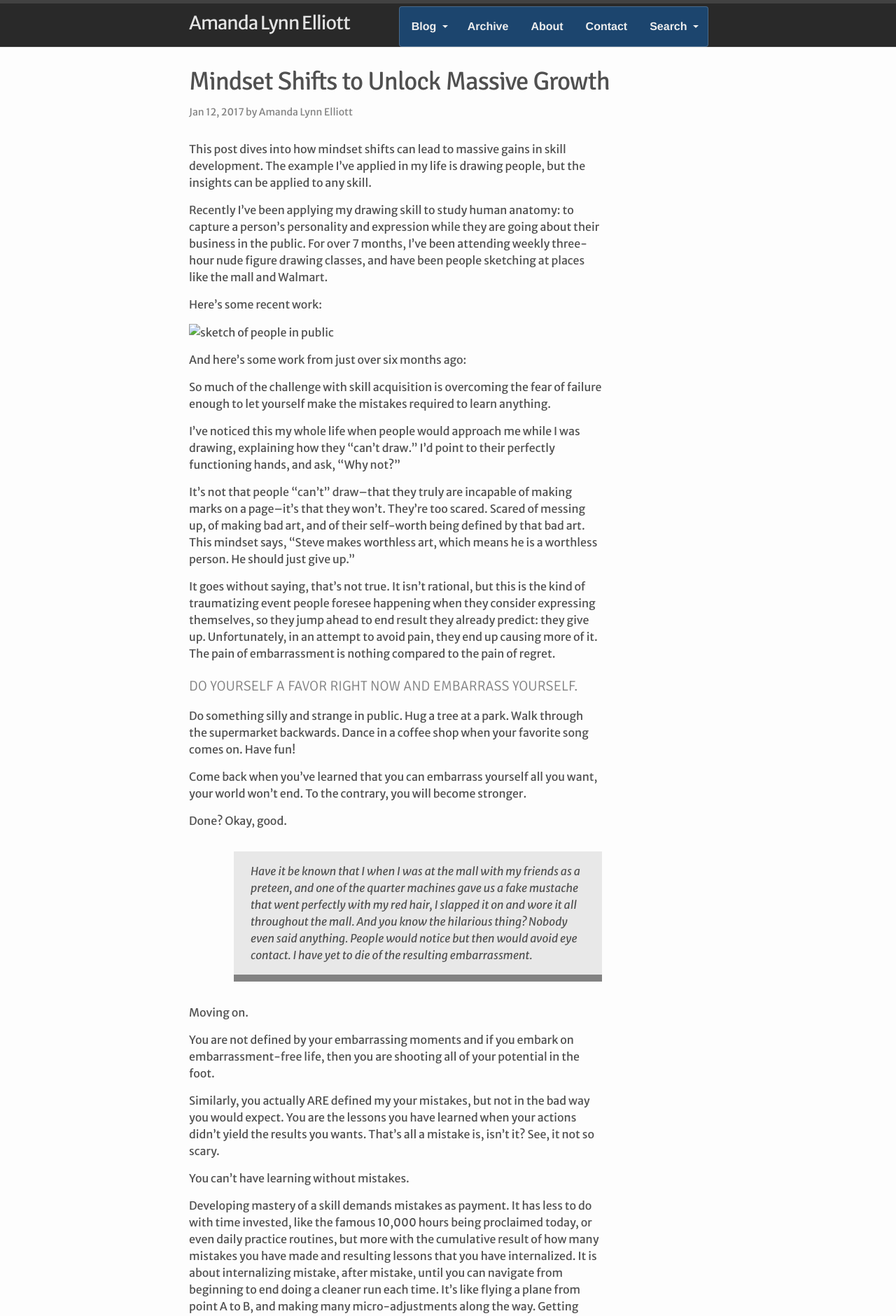
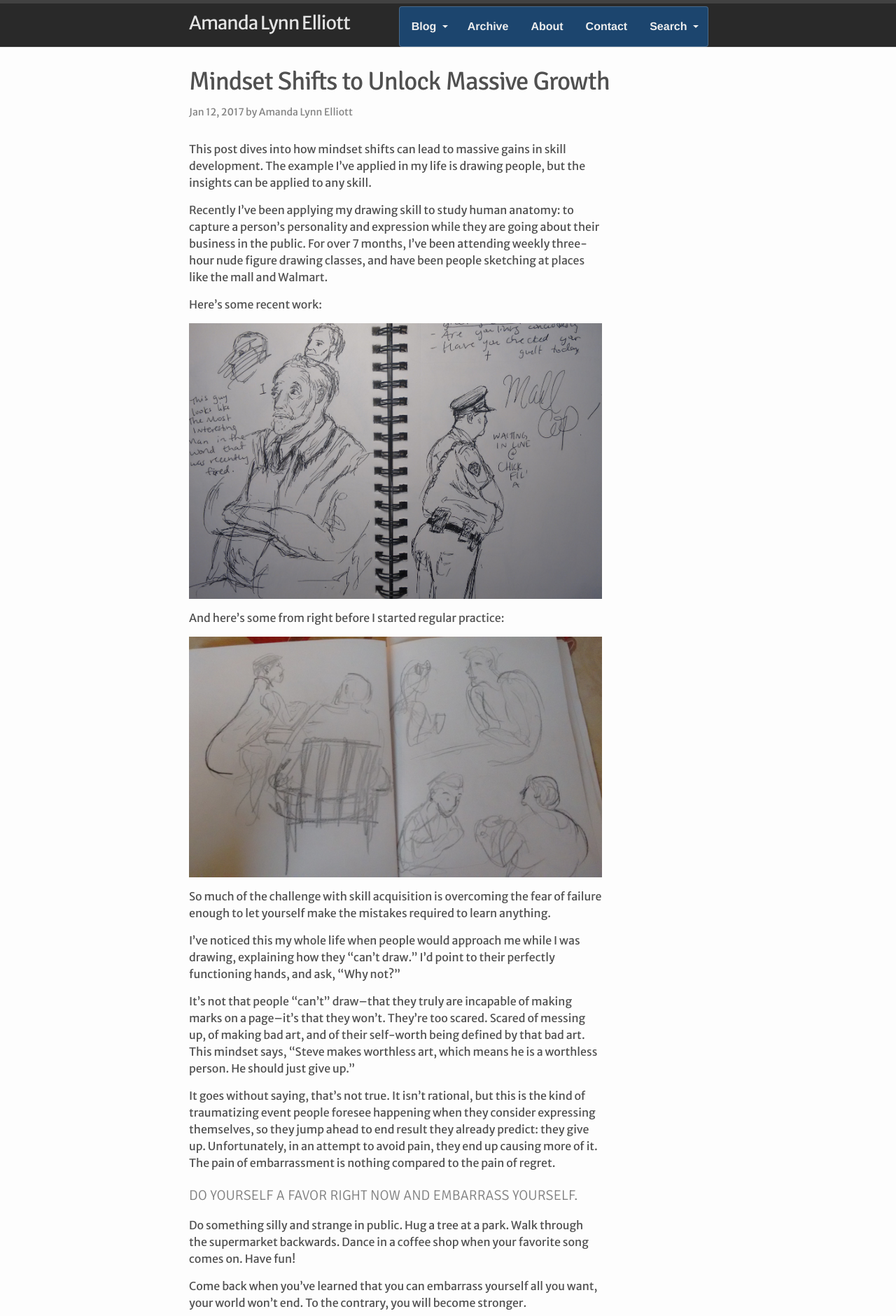
Before and after one commit to amandalynnelliott/amandalynnelliott.github.io-dev, a Jekyll site: the page built from _posts/2017-01-12-mindset-shifts-massive-growth.md, in a window 1280 px wide. Shown: the top 1881 px of the page at 70% size. Built offline with Jekyll 4.4.1, drawn with Linux system fonts in a browser that asks for light colours; some of the changed text lies outside the part shown.

Commit message:
Post update with images

```diff
--- a/_layouts/post.html
+++ b/_layouts/post.html
@@ -12,7 +12,9 @@ layout: default
     {% if site.disqus.shortname %}
 		{% include disqus_comments.html %}
     {% endif %}
-    <p style="text-align: center; color: red"><strong>RABBIT (THIS IS AN INLINE STYLE)</strong></p>
+    <div class="post-easter-egg">
+		<p style="color: red"><strong>RABBIT</strong></p>
+	</div>
 </article>
 
 <div class="related-posts">
--- a/_posts/2017-01-12-mindset-shifts-massive-growth.md
+++ b/_posts/2017-01-12-mindset-shifts-massive-growth.md
@@ -14,12 +14,11 @@ Recently I've been applying my drawing skill to study human anatomy: to capture
 
 Here's some recent work:
 
-<!-- <img src="{{ site.url }}/assets/img/2017/01/pplsketch3.jpg"> -->
-![sketch of people in public]({{ site.url }}/pplsketch.jpg)
+![sketch of people in public]({{ site.baseurl }}/assets/img/2017/01/pplsketch3.jpg)
 
-And here's some work from just over six months ago:
+And here's some from right before I started regular practice:
 
-<!-- <img src="../assets/img/2017/01/.jpg"> -->
+![sketch of people in public]({{ site.baseurl }}/assets/img/2017/01/pplsketch-before.jpg)
 
 
 So much of the challenge with skill acquisition is overcoming the fear of failure enough to let yourself make the mistakes required to learn anything.  <!--more-->
@@ -103,11 +102,12 @@ For the sake of saving time and preventing unnecessary suffering, it's important
 One of the reasons I love drawing so much is that it so concretely shows me my state of mind in the given moment; it's an instant feedback loop on my mood. When I feel good, am confident, interested in what I am drawing and in the flow, making good drawings is effortless. The second a negative thought slips in, a fear, a doubt, my hand will slip. What used to be a woman's gorgeous face now has a Hitler stash. Whoops, how did that get there? Usually I can redirect my thoughts and get back into the flow. If not, the act of creating feels less like fun, and more like a sacrifice, and the entire thing derails.
 
 Here's a list of mindset shifts I've applied that have virtually eliminated that kind of negative downward spiral and have kept me in consistent and longer flow states:
-- Seeing mistakes as learning instead of something to feel embarrassed or ashamed about.
-- Developing a strong sense of self-worth that isn't dependent on the quality of my work that day.
-- Emphasizing quantity over quality so I can output more mistakes and learn from them faster.
-- Having an intention, a specific thing to learn, for each piece. Focusing less on how it looks and more on what I learned while making it.
-
+<ul>
+<li>Seeing mistakes as learning instead of something to feel embarrassed or ashamed about.</li>
+<li>Developing a strong sense of self-worth that isn't dependent on the quality of my work that day.</li>
+<li>Emphasizing quantity over quality so I can output more mistakes and learn from them faster.</li>
+<li>Having an intention, a specific thing to learn, for each piece. Focusing less on how it looks and more on what I learned while making it.</li>
+</ul>
 
 
 ### Using pen, or "Diving in ink-first"
@@ -118,7 +118,7 @@ Drawing in pen gives permanence to the mistakes I make, meaning that they will a
 
 It's not always pretty, but that's the point.
 
-<!--<img src="../assets/img/2017/01/pplsketch.jpg">-->
+![sketch of people in public]({{ site.baseurl }}/assets/img/2017/01/pplsketch.jpg)
 
 Making a successful drawing in pen requires trust. It only happens when I trust myself to be okay with any mistakes that come up, only when I trust myself to accomplish the goal of the sketch.
 
--- a/assets/css/main.scss
+++ b/assets/css/main.scss
@@ -134,6 +134,12 @@ li {
 }
 
 
+.post-easter-egg {
+	max-width: calc(650px - (30px *2));
+	text-align:center;
+}
+
+
 // --- Header and navigation
 
 .site-header {
```
Also changed, not shown: other parts of _posts/2017-01-12-mindset-shifts-massive-growth.md (+3 -3 lines), about.md (+11 -10 lines), assets/img/2017/01/graph.jpg (added), assets/img/2017/01/pplsketch-before.jpg (added), assets/img/2017/01/pplsketch.jpg (renamed from assets/img/2017/01/pplsketch.jpg.jpg), assets/img/2017/01/pplsketch2.jpg (renamed from assets/img/2017/01/pplsketch2.jpg.jpg), assets/img/2017/01/pplsketch3.jpg (renamed from assets/img/2017/01/pplsketch3.jpg.jpg), 3 other files.
